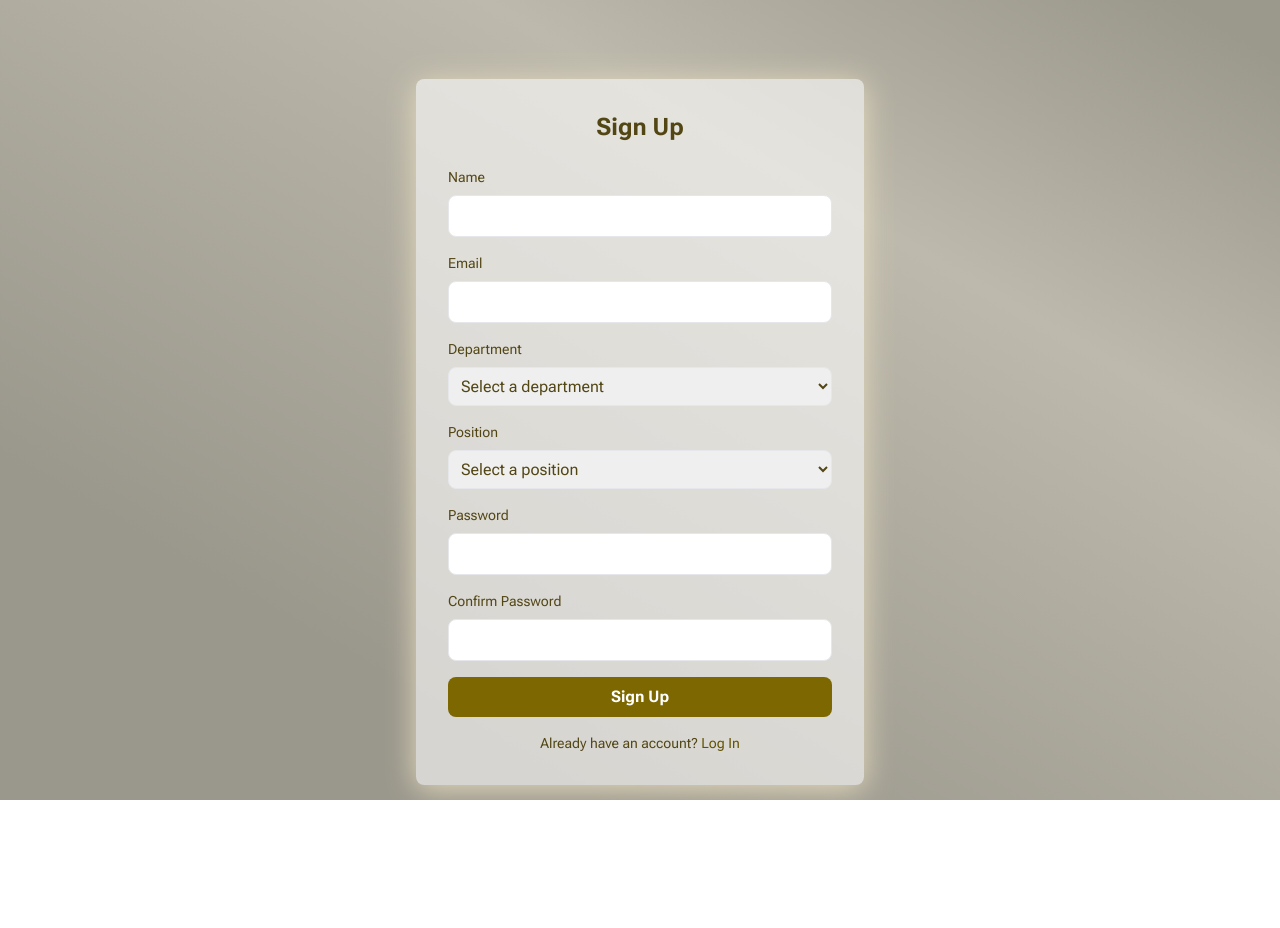
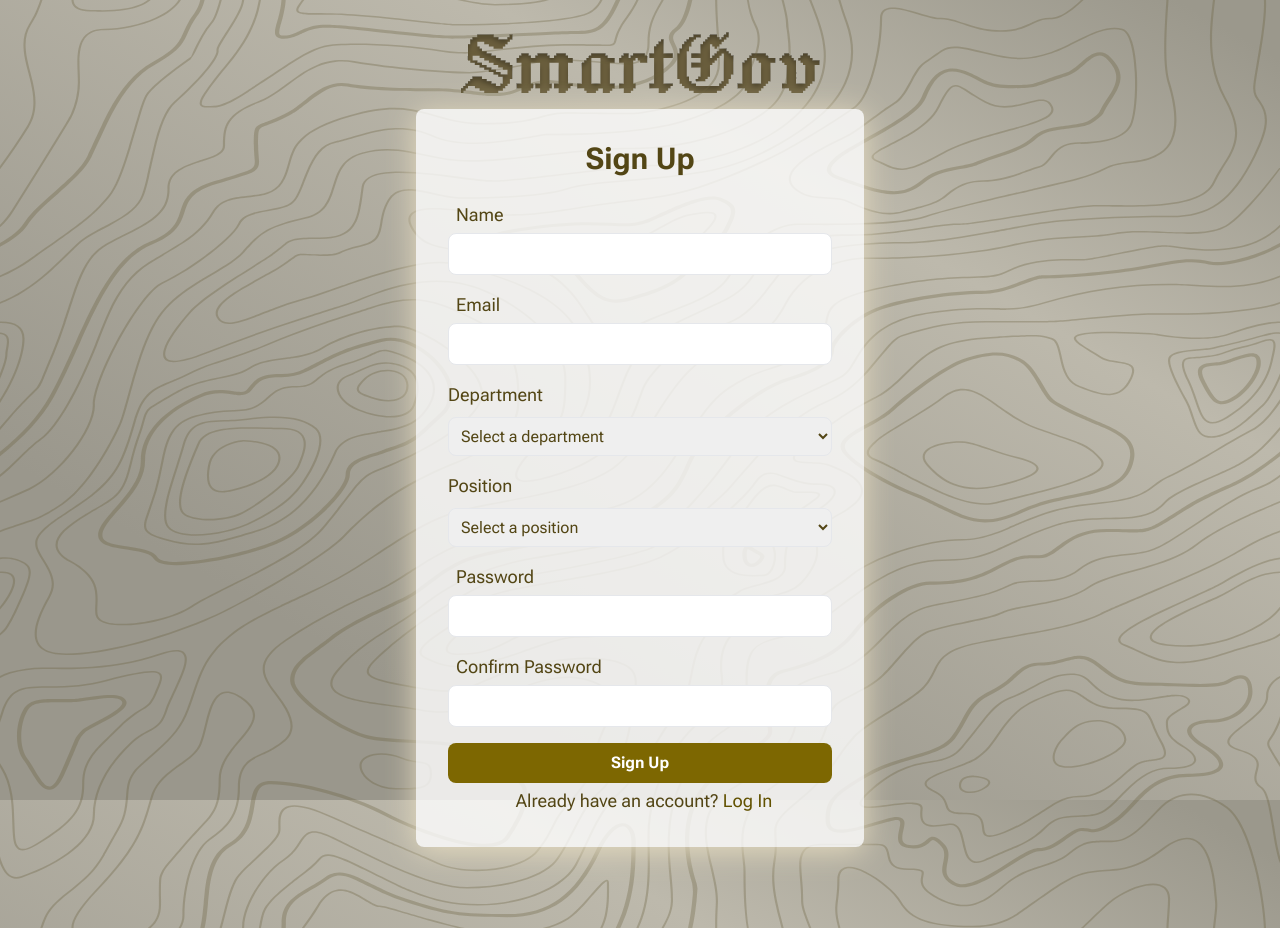
Before and after one commit to Taanviir/hackathon-AD-services, a React (Vite) app in the folder frontend/: page /signup in a window 1280 px wide. Before the commit the page ends 800 px from the top, so only its background shows below. Built offline with nearby package versions, Linux system fonts and the light colour scheme.

Commit message:
frontend update

```diff
--- a/frontend/src/App.jsx
+++ b/frontend/src/App.jsx
@@ -42,7 +42,7 @@ const App = () => {
 
     return (
         <Router>
-            <div className="flex flex-col h-screen overflow-hidden">
+            <div className="flex flex-col h-screen">
                 {isLoggedIn && <Navbar />}
                 <div className="flex flex-1">
                     {isLoggedIn && <Sidebar />}
--- a/frontend/src/components/DepartmentDropDown.jsx
+++ b/frontend/src/components/DepartmentDropDown.jsx
@@ -1,8 +1,6 @@
-import React, { useState } from "react";
+import React from "react";
 
-function DepartmentSelect() {
-  const [department, setDepartment] = useState("");
-
+function DepartmentSelect({ department, setDepartment }) {
   // Define a list of departments
   const departments = [
     "Human Resources",
@@ -18,7 +16,7 @@ function DepartmentSelect() {
 
   return (
     <div className="mb-4">
-      <label htmlFor="department" className="block mb-2 text-sm font-medium">
+      <label htmlFor="department" className="block mb-2 text-lg font-medium">
         Department
       </label>
       <select
--- a/frontend/src/components/PositionDropDown.jsx
+++ b/frontend/src/components/PositionDropDown.jsx
@@ -1,8 +1,6 @@
-import React, { useState } from "react";
+import React from "react";
 
-function PositionSelect() {
-  const [position, setPosition] = useState("");
-
+function PositionSelect({ position, setPosition }) {
   // Define the two position options
   const positions = [
     { label: "Employee", value: "employee" },
@@ -11,7 +9,7 @@ function PositionSelect() {
 
   return (
     <div className="mb-4">
-      <label htmlFor="position" className="block mb-2 text-sm font-medium">
+      <label htmlFor="position" className="block mb-2 text-lg font-medium">
         Position
       </label>
       <select
--- a/frontend/src/index.css
+++ b/frontend/src/index.css
@@ -11,6 +11,7 @@ body {
     #bdb9ac 29.83%,
     #9a978c 77.73%
   );
+  overflow: hidden;
 }
 
 /* /api/signup */
--- a/frontend/src/pages/Login.jsx
+++ b/frontend/src/pages/Login.jsx
@@ -1,48 +1,38 @@
-// src/pages/Login.jsx
-import React, { useState } from 'react';
-import { Link, useNavigate } from 'react-router-dom';
+import React, { useState } from "react";
+import { Link } from "react-router-dom";
 
 function Login() {
-  const [email, setEmail] = useState('');
-  const [password, setPassword] = useState('');
-  const navigate = useNavigate();
-  const handleSubmit = async (e) => {
+  const [email, setEmail] = useState("");
+  const [password, setPassword] = useState("");
+
+  const handleSubmit = (e) => {
     e.preventDefault();
-
-    // Add API call for login here
-    try {
-      const response = await fetch('http://localhost:8000/api/login/', {
-        method: 'POST',
-        headers: {
-          'Content-Type': 'application/json',
-        },
-        body: JSON.stringify({
-          email,
-          password,
-        }),
-        credentials: 'include',
-      });
-      if (response.ok) {
-        navigate('/');
-      } else {
-        throw new Error('Login failed');
-      }
-
-    } catch (error) {
-      console.error(error);
-      // setErrorMessage(errorData.detail || "Signup failed!"); // Set error message from response
-      // setSuccessMessage(""); // Clear success message
-    }
+    console.log("Email:", email);
+    console.log("Password:", password);
   };
 
   return (
-    <div className="flex flex-col items-center justify-center min-h-screen">
-      <img src="/SmartGov.svg" alt="smartGov logo" className='mb-8' />
-      <div className="w-full max-w-md p-8 bg-[rgba(255,255,255,0.6)] rounded-lg shadow-whiteGold">
-        <h2 className="mb-6 text-2xl font-bold text-center">Login</h2>
+    <div classHome="w-full overflow-hidden">
+      <img
+        src="/VectorBg.svg"
+        alt="vector bg"
+        className="top-[0%] left-[0%] absolute w-full"
+      />
+      <div className="absolute left-[36%] top-[20%]">
+        <div className="ms-2">
+          <img
+            src="/SmartGovLogo.svg"
+            alt="smartGov logo"
+            className="mb-8 ms-20"
+          />
+        </div>
+        <div className="p-8 bg-[rgba(255,255,255,0.7)] rounded-lg w-[120%] shadow-whiteGold">
+          <h2 className="mb-6 text-3xl font-bold text-center">Login</h2>
           <form onSubmit={handleSubmit}>
             <div className="mb-4">
-            <label htmlFor="email" className="block mb-2 text-sm font-medium">Email</label>
+              <label htmlFor="email" className="block mb-2 text-lg font-medium ms-2">
+                Email
+              </label>
               <input
                 type="email"
                 id="email"
@@ -53,7 +43,12 @@ function Login() {
               />
             </div>
             <div className="mb-4">
-            <label htmlFor="password" className="block mb-2 text-sm font-medium">Password</label>
+              <label
+                htmlFor="password"
+                className="block mb-2 text-lg font-medium ms-2"
+              >
+                Password
+              </label>
               <input
                 type="password"
                 id="password"
@@ -65,14 +60,18 @@ function Login() {
             </div>
             <button
               type="submit"
-            className="w-full px-4 py-2 font-bold text-white bg-gold-700 rounded-lg hover:bg-gold-500"
+              className="mt-2 w-full px-4 py-2 font-bold text-white bg-gold-700 rounded-lg hover:bg-gold-500"
             >
               Log In
             </button>
           </form>
           <p className="mt-4 text-sm text-center">
-          Don't have an account? <Link to="/signup" className="text-gold-800 hover:underline">Sign Up</Link>
+            Don't have an account?{" "}
+            <Link to="/signup" className="text-gold-800 hover:underline">
+              Sign Up
+            </Link>
           </p>
+        </div>
       </div>
     </div>
   );
--- a/frontend/src/pages/Signup.jsx
+++ b/frontend/src/pages/Signup.jsx
@@ -4,14 +4,13 @@ import { Link, useNavigate } from "react-router-dom";
 import DepartmentSelect from "../components/DepartmentDropDown";
 import PositionSelect from "../components/PositionDropDown";
 
-
 function Signup() {
   const [name, setName] = useState("");
   const [email, setEmail] = useState("");
   const [password, setPassword] = useState("");
   const [confirmPassword, setConfirmPassword] = useState("");
-  let [department, setDepartment] = useState("");
-  let [position, setPosition] = useState("");
+  const [department, setDepartment] = useState(""); // State for department
+  const [position, setPosition] = useState(""); // State for position
   const [successMessage, setSuccessMessage] = useState(""); // State for success message
   const [errorMessage, setErrorMessage] = useState(""); // State for error message
 
@@ -24,15 +23,9 @@ function Signup() {
       setErrorMessage("Passwords do not match!");
       return;
     }
-    if (department === "") {
-      department = "Sales";
-    }
-    if (position === "") {
-      position = "Manager";
-    }
 
     console.log("Department:", department);
-    console.log("positon:", position);
+    console.log("Position:", position);
     try {
       const response = await fetch("http://localhost:8000/api/signup/", {
         method: "POST",
@@ -46,7 +39,7 @@ function Signup() {
           department,
           position,
         }),
-        credentials: 'include',
+        credentials: "include",
       });
 
       if (response.ok) {
@@ -59,7 +52,7 @@ function Signup() {
         setConfirmPassword("");
         setDepartment("");
         setPosition("");
-        // route it the home page
+        // route it to the home page
         navigate("/");
       } else {
         const errorData = await response.json();
@@ -73,27 +66,42 @@ function Signup() {
   };
 
   return (
-    <div className="flex items-center justify-center min-h-screen">
-      <div className="w-full max-w-md p-8 bg-[rgba(255,255,255,0.6)] rounded-lg shadow-whiteGold">
-        <h2 className="mb-6 text-2xl font-bold text-center">Sign Up</h2>
+    <div className="flex flex-col items-center justify-center min-h-screen">
+      <img
+        src="/VectorBg.svg"
+        alt="vector bg"
+        className="top-[0%] left-[0%] absolute w-full"
+      />
+      <img src="/SmartGovLogo.svg" alt="smartGov logo" className="mb-4" />
+      <div className="w-full max-w-md p-8 mb-8 bg-[rgba(255,255,255,0.8)] rounded-lg shadow-whiteGold z-[1]">
+        <h2 className="mb-6 text-3xl font-bold text-center">Sign Up</h2>
 
         {/* Success Alert */}
         {successMessage && (
-          <div className="mb-4 p-4 text-green-700 bg-green-100 rounded-lg" role="alert">
+          <div
+            className="mb-4 p-4 text-green-700 bg-green-100 rounded-lg"
+            role="alert"
+          >
             {successMessage}
           </div>
         )}
 
         {/* Error Alert */}
         {errorMessage && (
-          <div className="mb-4 p-4 text-red-700 bg-red-100 rounded-lg" role="alert">
+          <div
+            className="mb-4 p-4 text-red-700 bg-red-100 rounded-lg"
+            role="alert"
+          >
             {errorMessage}
           </div>
         )}
 
         <form onSubmit={handleSubmit}>
           <div className="mb-4">
-            <label htmlFor="name" className="block mb-2 text-sm font-medium">
+            <label
+              htmlFor="name"
+              className="block ms-2 mb-1 text-lg font-medium"
+            >
               Name
             </label>
             <input
@@ -106,7 +114,10 @@ function Signup() {
             />
           </div>
           <div className="mb-4">
-            <label htmlFor="email" className="block mb-2 text-sm font-medium">
+            <label
+              htmlFor="email"
+              className="block ms-2 mb-1 text-lg font-medium"
+            >
               Email
             </label>
             <input
@@ -118,10 +129,16 @@ function Signup() {
               required
             />
           </div>
-          <DepartmentSelect />
-          <PositionSelect />
+          <DepartmentSelect
+            department={department}
+            setDepartment={setDepartment}
+          />
+          <PositionSelect position={position} setPosition={setPosition} />
           <div className="mb-4">
-            <label htmlFor="password" className="block mb-2 text-sm font-medium">
+            <label
+              htmlFor="password"
+              className="block ms-2 mb-1 text-lg font-medium"
+            >
               Password
             </label>
             <input
@@ -136,7 +153,7 @@ function Signup() {
           <div className="mb-4">
             <label
               htmlFor="confirm-password"
-              className="block mb-2 text-sm font-medium"
+              className="block ms-2 mb-1 text-lg font-medium"
             >
               Confirm Password
             </label>
@@ -156,7 +173,7 @@ function Signup() {
             Sign Up
           </button>
         </form>
-        <p className="mt-4 text-sm text-center">
+        <p className="ms-2 mt-1 text-lg text-center">
           Already have an account?{" "}
           <Link to="/login" className="text-gold-800 hover:underline">
             Log In
@@ -168,115 +185,3 @@ function Signup() {
 }
 
 export default Signup;
-
-
-
-// // src/pages/Signup.jsx
-// import React, { useState } from "react";
-// import { Link } from "react-router-dom";
-// import DepartmentSelect from "../components/DepartmentDropDown";
-// import PositionSelect from "../components/PositionDropDown";
-
-// function Signup() {
-//   const [name, setName] = useState("");
-//   const [email, setEmail] = useState("");
-//   const [password, setPassword] = useState("");
-//   const [confirmPassword, setConfirmPassword] = useState("");
-//   const [department, setDepartment] = useState("");
-//   const [position, setPosition] = useState("");
-
-//   const handleSubmit = (e) => {
-//     e.preventDefault();
-//     if (password !== confirmPassword) {
-//       alert("Passwords do not match!");
-//       return;
-//     }
-//     console.log("Name:", name);
-//     console.log("Email:", email);
-//     console.log("Password:", password);
-//     console.log("Department:", department);
-//     console.log("Position:", position);
-//     // Add API call for signup here
-//   };
-
-//   return (
-//     <div className="flex items-center justify-center min-h-screen">
-//       <div className="w-full max-w-md p-8 bg-[rgba(255,255,255,0.6)] rounded-lg shadow-whiteGold">
-//         <h2 className="mb-6 text-2xl font-bold text-center">Sign Up</h2>
-//         <form onSubmit={handleSubmit}>
-//           <div className="mb-4">
-//             <label htmlFor="name" className="block mb-2 text-sm font-medium">
-//               Name
-//             </label>
-//             <input
-//               type="text"
-//               id="name"
-//               value={name}
-//               onChange={(e) => setName(e.target.value)}
-//               className="w-full px-4 py-2 border rounded-lg focus:outline-none focus:ring focus:ring-gold-200 focus:border-gold-300"
-//               required
-//             />
-//           </div>
-//           <div className="mb-4">
-//             <label htmlFor="email" className="block mb-2 text-sm font-medium">
-//               Email
-//             </label>
-//             <input
-//               type="email"
-//               id="email"
-//               value={email}
-//               onChange={(e) => setEmail(e.target.value)}
-//               className="w-full px-4 py-2 border rounded-lg focus:outline-none focus:ring focus:ring-gold-200 focus:border-gold-300"
-//               required
-//             />
-//           </div>
-//           <DepartmentSelect />
-//           <PositionSelect />
-//           <div className="mb-4">
-//             <label htmlFor="password" className="block mb-2 text-sm font-medium">
-//               Password
-//             </label>
-//             <input
-//               type="password"
-//               id="password"
-//               value={password}
-//               onChange={(e) => setPassword(e.target.value)}
-//               className="w-full px-4 py-2 border rounded-lg focus:outline-none focus:ring focus:ring-gold-200 focus:border-gold-300"
-//               required
-//             />
-//           </div>
-//           <div className="mb-4">
-//             <label
-//               htmlFor="confirm-password"
-//               className="block mb-2 text-sm font-medium"
-//             >
-//               Confirm Password
-//             </label>
-//             <input
-//               type="password"
-//               id="confirm-password"
-//               value={confirmPassword}
-//               onChange={(e) => setConfirmPassword(e.target.value)}
-//               className="w-full px-4 py-2 border rounded-lg focus:outline-none focus:ring focus:ring-gold-200 focus:border-gold-300"
-//               required
-//             />
-//           </div>
-//           <button
-//             type="submit"
-//             className="w-full px-4 py-2 font-bold text-white bg-gold-700 rounded-lg hover:bg-gold-500"
-//           >
-//             Sign Up
-//           </button>
-//         </form>
-//         <p className="mt-4 text-sm text-center">
-//           Already have an account?{" "}
-//           <Link to="/login" className="text-gold-800 hover:underline">
-//             Log In
-//           </Link>
-//         </p>
-//       </div>
-//     </div>
-//   );
-// }
-
-// export default Signup;
```
Also changed, not shown: frontend/public/VectorBg.svg (added), 1 other file (tests, documents, lock files or other folders). Lines whose indentation alone changed are shown as unchanged.
